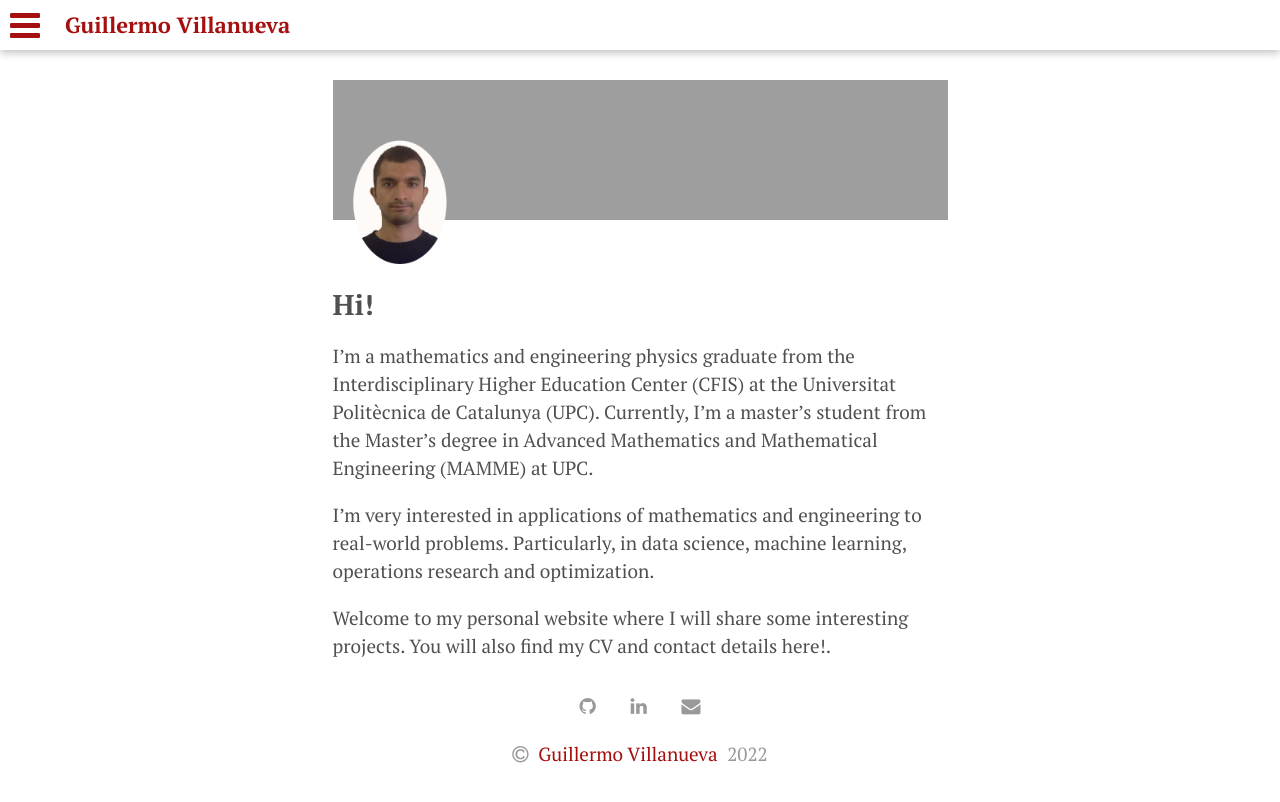
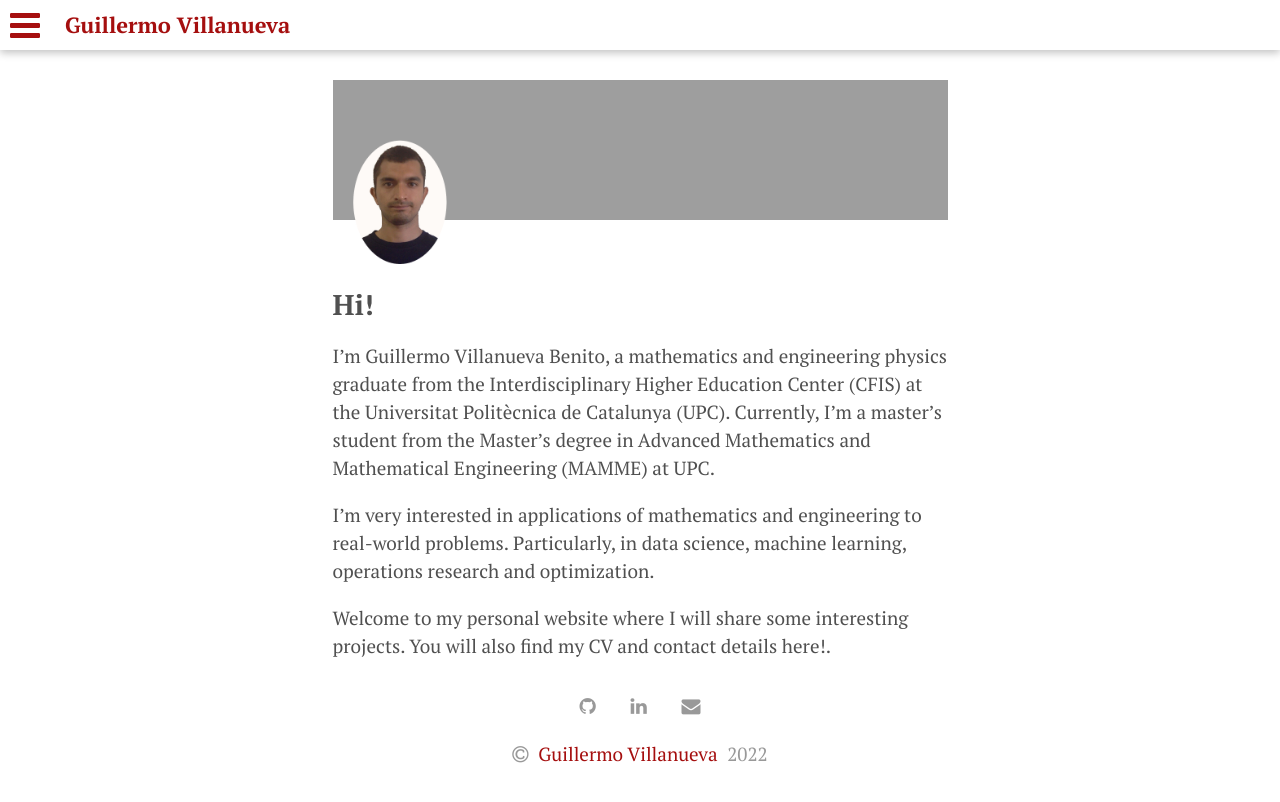
Before and after one commit to guillermovillanuevabenito/guillermovillanuevabenito.github.io, a Jekyll site: the page built from index.md, in a window 1280 px wide. Shown: the top 802 px of the page. Built offline with Jekyll 4.4.1, drawn with Linux system fonts in a browser that asks for light colours.

Commit message:
Update index.md

```diff
--- a/index.md
+++ b/index.md
@@ -3,7 +3,7 @@ layout: home
 title: Hi!
 ---
 
-I'm a mathematics and engineering physics graduate from the Interdisciplinary Higher Education Center (CFIS) at the Universitat Politècnica de Catalunya (UPC). Currently, I'm a master’s student from the Master’s degree in Advanced Mathematics and Mathematical Engineering (MAMME) at UPC.
+I'm Guillermo Villanueva Benito, a mathematics and engineering physics graduate from the Interdisciplinary Higher Education Center (CFIS) at the Universitat Politècnica de Catalunya (UPC). Currently, I'm a master’s student from the Master’s degree in Advanced Mathematics and Mathematical Engineering (MAMME) at UPC.
 
 I'm very interested in applications of mathematics and engineering to real-world problems. Particularly, in data science, machine learning, operations research and optimization.
 
```
